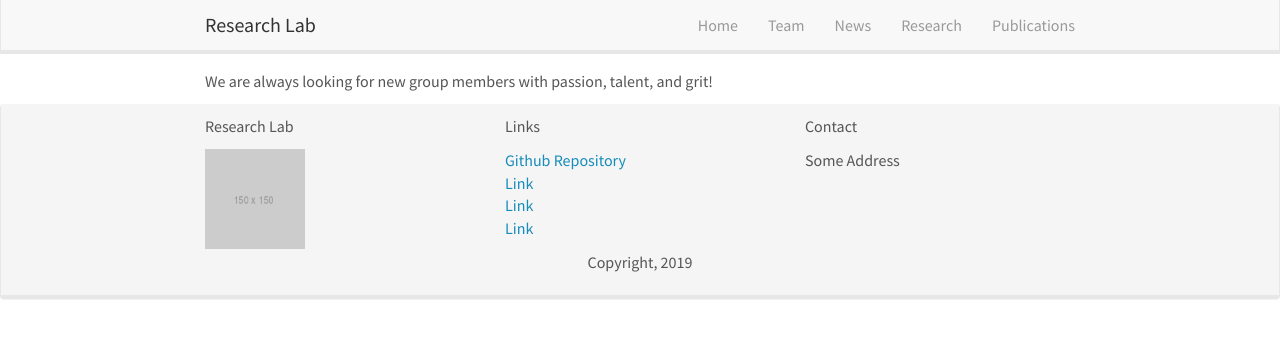
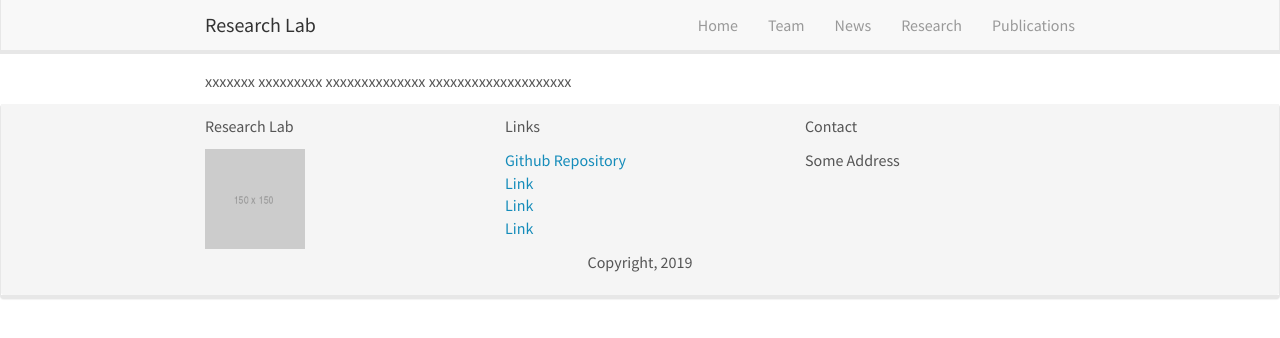
Before and after one commit to molecularpsychiatrylab/molecularpsychiatrylab.github.io, a Jekyll site: the page built from _pages/openings.md, in a window 1280 px wide. Shown: the top 338 px of the page. Built offline with Jekyll 4.4.1, drawn with Linux system fonts in a browser that asks for light colours; nearby versions of some CDN libraries.

Commit message:
Update openings.md

```diff
--- a/_pages/openings.md
+++ b/_pages/openings.md
@@ -6,4 +6,4 @@ sitemap: false
 permalink: /vacancies
 ---
 
-We are always looking for new group members with passion, talent, and grit!
+xxxxxxx xxxxxxxxx xxxxxxxxxxxxxx xxxxxxxxxxxxxxxxxxxx
```
